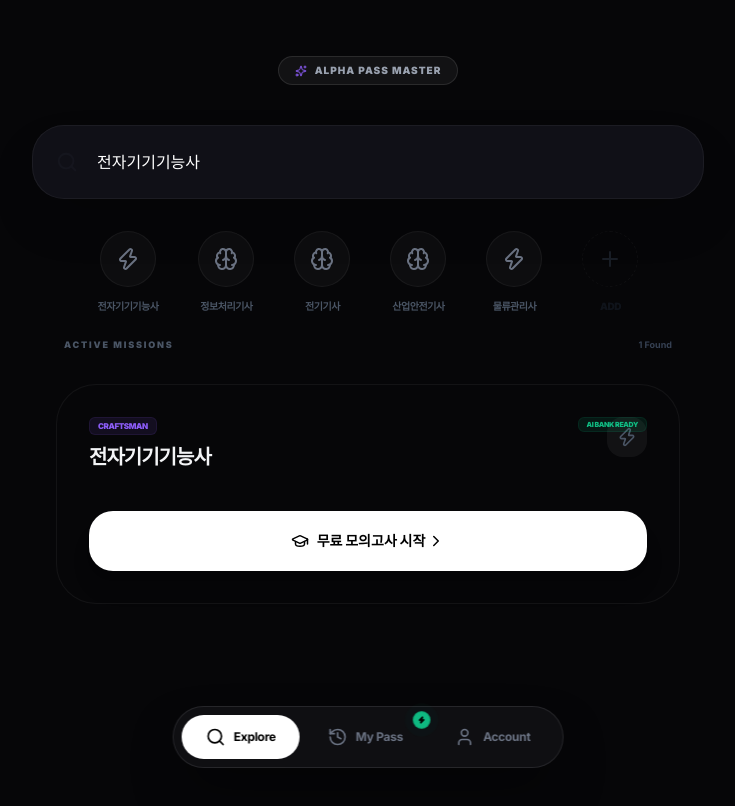
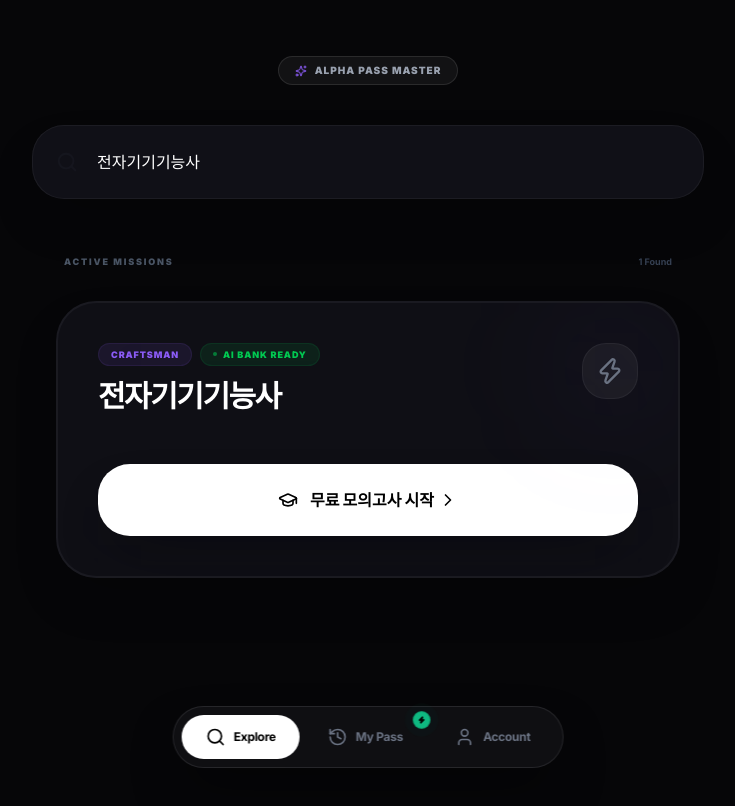
Before and after one commit to kimtyy/alpha-pass-master, a Next.js app: page /dashboard in a window 1280 px wide. Both pictures are taken after a click on the button "전자기기기능사". Shown: the top 806 px of the page, without its empty margins (272-1007 px from the left). Built offline with nearby package versions, Linux system fonts and the light colour scheme.

Commit message:
UI: Hide shortcuts on search and enhance result card readability

```diff
--- a/src/app/dashboard/page.tsx
+++ b/src/app/dashboard/page.tsx
@@ -77,10 +77,13 @@ export default function CertificationHub() {
             </div>
           </motion.div>
 
-          {/* Shortcut Circles (Google Style) */}
+          {/* Shortcut Circles: Conditional Visibility (Hide when searching) */}
+          <AnimatePresence>
+            {search.length === 0 && (
               <motion.div
-            initial={{ opacity: 0 }}
-            animate={{ opacity: 1 }}
+                initial={{ opacity: 0, y: 10 }}
+                animate={{ opacity: 1, y: 0 }}
+                exit={{ opacity: 0, y: -10 }}
                 transition={{ delay: 0.2 }}
                 className="flex flex-wrap justify-center gap-6 md:gap-10 px-4"
               >
@@ -90,23 +93,17 @@ export default function CertificationHub() {
                     onClick={() => setSearch(exam.title)}
                     className="flex flex-col items-center gap-3 group"
                   >
-                <div className="w-14 h-14 rounded-full bg-white/[0.03] border border-white/5 flex items-center justify-center text-gray-500 group-hover:bg-white/10 group-hover:text-primary transition-all duration-300 group-active:scale-90">
+                    <div className="w-14 h-14 rounded-full bg-white/[0.03] border border-white/5 flex items-center justify-center text-gray-500 group-hover:bg-white/10 group-hover:text-primary transition-all duration-300 group-active:scale-90 shadow-lg">
                       {exam.category === 'Engineer' ? <Brain size={24} /> : <Zap size={24} />}
                     </div>
-                <span className="text-[10px] font-black text-gray-600 uppercase tracking-tighter group-hover:text-gray-300 transition-colors">
+                    <span className="text-[10px] font-black text-gray-500 uppercase tracking-tighter group-hover:text-gray-200 transition-colors">
                       {exam.title.split(' ')[0]}
                     </span>
                   </button>
                 ))}
-            <div className="flex flex-col items-center gap-3 opacity-40">
-              <div className="w-14 h-14 rounded-full border border-dashed border-white/10 flex items-center justify-center text-gray-700">
-                <Plus size={24} />
-              </div>
-              <span className="text-[10px] font-black text-gray-800 uppercase tracking-tighter">
-                Add
-              </span>
-            </div>
               </motion.div>
+            )}
+          </AnimatePresence>
         </div>
       </section>
 
@@ -128,38 +125,40 @@ export default function CertificationHub() {
                     initial={{ opacity: 0, scale: 0.98 }}
                     animate={{ opacity: 1, scale: 1 }}
                     exit={{ opacity: 0, scale: 0.98 }}
-                    className="group relative bg-[#09090b]/40 border border-white/5 rounded-[40px] p-8 hover:bg-white/[0.04] hover:border-white/10 transition-all duration-300"
+                    className="group relative bg-[#12121a]/80 border-2 border-white/5 rounded-[40px] p-8 md:p-10 hover:border-primary/20 transition-all duration-500 shadow-2xl backdrop-blur-3xl overflow-hidden"
                   >
-                    <div className="absolute top-6 right-8">
-                      <span className="px-2 py-0.5 rounded-md bg-accent/10 text-[7px] text-accent font-black uppercase tracking-tighter border border-accent/10">
+                    {/* Decorative Accent */}
+                    <div className="absolute top-0 right-0 w-32 h-32 bg-primary/5 blur-[60px] rounded-full pointer-events-none" />
+
+                    <div className="flex justify-between items-start mb-12 relative z-10">
+                      <div>
+                        <div className="flex items-center gap-2 mb-3">
+                          <span className="px-3 py-1 rounded-full bg-primary/10 text-[9px] text-primary font-black uppercase tracking-widest border border-primary/10">
+                            {exam.category}
+                          </span>
+                          <span className="px-3 py-1 rounded-full bg-green-500/10 text-[9px] text-green-500 font-black uppercase tracking-widest border border-green-500/10 flex items-center gap-1.5">
+                            <div className="w-1 h-1 bg-green-500 rounded-full animate-pulse" />
                             AI Bank Ready
                           </span>
                         </div>
-                    <div className="flex justify-between items-start mb-10">
-                      <div>
-                        <div className="flex items-center gap-2 mb-2">
-                          <span className="px-2 py-0.5 rounded-md bg-primary/10 text-[8px] text-primary font-black uppercase tracking-tighter border border-primary/10">
-                            {exam.category}
-                          </span>
-                        </div>
-                        <h3 className="text-xl font-bold tracking-tighter text-gray-100">
+                        <h3 className="text-2xl md:text-3xl font-black tracking-tighter text-white leading-tight">
                           {exam.title}
                         </h3>
                       </div>
-                      <div className="w-10 h-10 rounded-2xl bg-white/5 flex items-center justify-center text-gray-600 group-hover:text-primary transition-colors">
-                        {exam.category === 'Engineer' ? <Brain size={20} /> : <Zap size={20} />}
+                      <div className="w-14 h-14 rounded-[24px] bg-white/5 border border-white/5 flex items-center justify-center text-gray-500 group-hover:text-primary group-hover:bg-primary/10 transition-all duration-500">
+                        {exam.category === 'Engineer' ? <Brain size={28} /> : <Zap size={28} />}
                       </div>
                     </div>
 
                     <Link
                       href={`/study?id=${exam.id}`}
-                      className="flex items-center justify-center w-full py-5 rounded-3xl bg-white text-black font-black hover:bg-primary hover:text-white transition-all duration-300 shadow-xl group/btn active:scale-95"
+                      className="flex items-center justify-center w-full py-6 rounded-[32px] bg-white text-black font-black hover:bg-primary hover:text-white transition-all duration-500 shadow-2xl group/btn active:scale-95"
                     >
-                      <span className="text-sm flex items-center gap-2">
-                        <GraduationCap size={18} />
+                      <span className="text-base flex items-center gap-3">
+                        <GraduationCap size={20} />
                         무료 모의고사 시작
                       </span>
-                      <ChevronRight size={18} className="ml-0.5 group-hover/btn:translate-x-1 transition-transform" />
+                      <ChevronRight size={20} className="ml-1 group-hover/btn:translate-x-1 transition-transform" />
                     </Link>
                   </motion.div>
                 ))}
@@ -171,32 +170,27 @@ export default function CertificationHub() {
                     layout
                     initial={{ opacity: 0 }}
                     animate={{ opacity: 1 }}
-                    className="group relative bg-white/[0.01] border border-white/5 rounded-[40px] p-8 opacity-60 grayscale hover:grayscale-0 hover:opacity-100 transition-all duration-500"
+                    className="group relative bg-white/[0.02] border border-white/5 rounded-[40px] p-8 md:p-10 opacity-70 hover:opacity-100 transition-all duration-500 backdrop-blur-sm"
                   >
-                    <div className="absolute top-6 right-8">
-                      <span className="px-2 py-0.5 rounded-md bg-white/5 text-[7px] text-gray-500 font-black uppercase tracking-tighter border border-white/5">
-                        Analyzing Protocol
-                      </span>
-                    </div>
-                    <div className="flex justify-between items-start mb-8">
+                    <div className="flex justify-between items-start mb-10">
                       <div>
-                        <div className="flex items-center gap-2 mb-2">
-                          <span className="px-2 py-0.5 rounded-md bg-white/5 text-[8px] text-gray-500 font-black uppercase tracking-tighter border border-white/5">
+                        <div className="flex items-center gap-2 mb-3">
+                          <span className="px-3 py-1 rounded-full bg-white/5 text-[9px] text-gray-500 font-black uppercase tracking-widest border border-white/5">
                             {cert.category}
                           </span>
-                          <span className="text-[9px] text-gray-700 font-bold">{cert.field}</span>
+                          <span className="text-[10px] text-gray-600 font-black uppercase tracking-widest">{cert.field}</span>
                         </div>
-                        <h3 className="text-lg font-bold tracking-tighter text-gray-400">
+                        <h3 className="text-xl md:text-2xl font-black tracking-tighter text-gray-400">
                           {cert.name}
                         </h3>
                       </div>
-                      <div className="w-10 h-10 rounded-2xl bg-white/5 flex items-center justify-center text-gray-800">
-                        <Clock size={18} />
+                      <div className="w-12 h-12 rounded-2xl bg-white/5 flex items-center justify-center text-gray-700">
+                        <Clock size={20} />
                       </div>
                     </div>
 
-                    <div className="flex items-center justify-center w-full py-4 rounded-2xl border border-white/5 text-gray-600 text-[11px] font-black tracking-tight">
-                      Alpha AI가 데이터베이스 분석 중입니다...
+                    <div className="flex items-center justify-center w-full py-5 rounded-[28px] border border-white/5 text-gray-600 text-[11px] font-black tracking-widest uppercase bg-black/20">
+                      Analyzing Database Pattern...
                     </div>
                   </motion.div>
                 ))}
```
Lines whose indentation alone changed are shown as unchanged.
